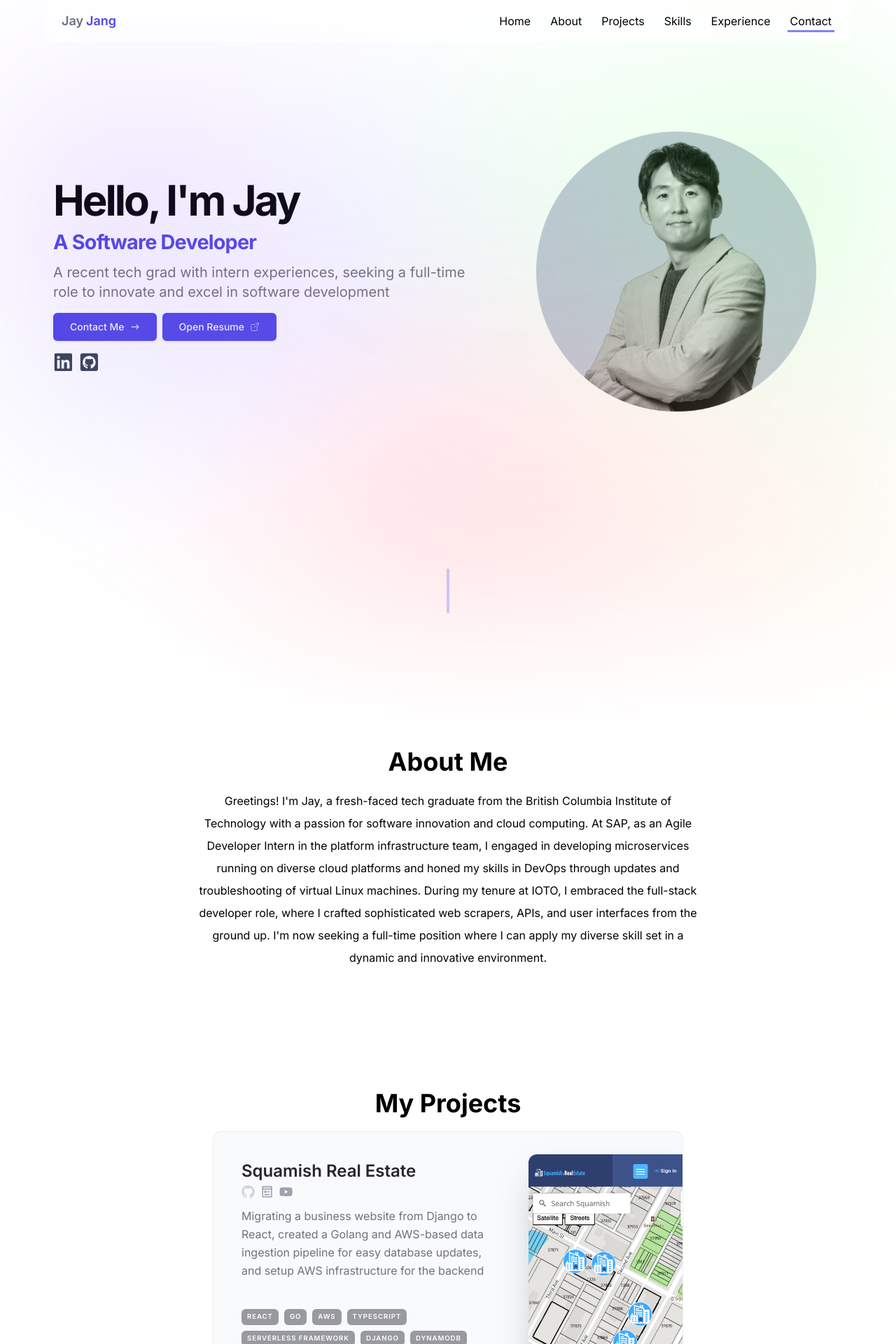
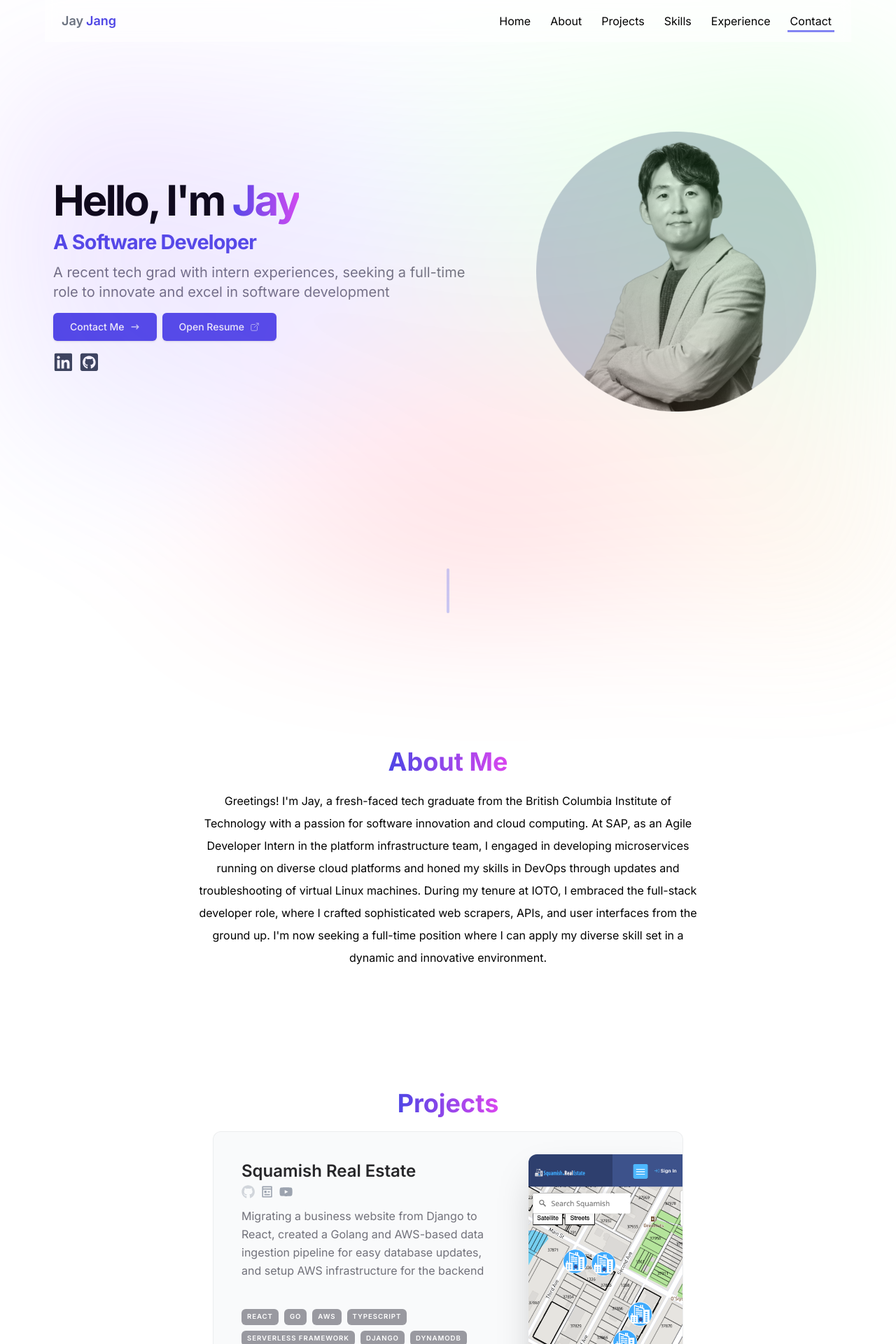
Before and after one commit to jayjang0209/porfolio-website, a Next.js app: page / in a window 1280 px wide. Shown: the top 1920 px of the page at 70% size. Built offline with nearby package versions, Linux system fonts and the light colour scheme.

Commit message:
replace section heading

```diff
--- a/components/about.tsx
+++ b/components/about.tsx
@@ -1,6 +1,7 @@
 "use client";
 
 import React from "react";
+import SectionHeading from "@/components/section-heading";
 import { motion } from "framer-motion";
 import { useSectionInView } from "@/lib/hooks";
 
@@ -16,7 +17,7 @@ export default function About() {
       animate={{ opacity: 1, y: 0 }}
       transition={{ delay: 0.1 }}
     >
-      <h1 className="text-4xl font-bold mb-5">About Me</h1>
+      <SectionHeading>About Me</SectionHeading>
       <p className="mb-3">
         Greetings! I'm Jay, a fresh-faced tech graduate from the British
         Columbia Institute of Technology with a passion for software innovation
--- a/components/contact.tsx
+++ b/components/contact.tsx
@@ -5,6 +5,7 @@ import { EmailLink } from "@/lib/data";
 import { IoIosSend } from "react-icons/io";
 import { useSectionInView } from "@/lib/hooks";
 import { motion } from "framer-motion";
+import SectionHeading from "@/components/section-heading";
 
 export default function Contact() {
   const { ref } = useSectionInView("Contact");
@@ -19,7 +20,7 @@ export default function Contact() {
       transition={{ duration: 0.5 }}
       viewport={{ once: true}}
     >
-      <h1 className="text-4xl font-bold mb-5 text-center">Contact Me</h1>
+      <SectionHeading>Contact</SectionHeading>
       <p className="text-lg text-zinc-500 dark:text-zinc-400">
         I'm currently looking for full-time opportunities in software
         development. Feel free to reach out to me via{" "}
--- a/components/experience.tsx
+++ b/components/experience.tsx
@@ -9,6 +9,7 @@ import "react-vertical-timeline-component/style.min.css";
 import { experiencesData } from "@/lib/data";
 import { useSectionInView } from "@/lib/hooks";
 import ExperienceModal from "./experience-modal";
+import SectionHeading from "@/components/section-heading";
 import type { ExperienceData } from "@/types/data/ExperienceData";
 
 export default function Experience() {
@@ -24,7 +25,7 @@ export default function Experience() {
 
   return (
     <section ref={ref} id="experience" className="scroll-mt-28 mb-28 sm:mb-40">
-      <h1 className="text-4xl font-bold mb-5 text-center">Experiences</h1>
+      <SectionHeading>Experience</SectionHeading>
       <VerticalTimeline lineColor="">
         {experiencesData.map((item, index) => (
           <React.Fragment key={index}>
--- a/components/hero.tsx
+++ b/components/hero.tsx
@@ -39,7 +39,7 @@ export default function Hero() {
             <div className="space-y-2">
               <h1 className="pt-3 text-3xl font-bold tracking-tighter sm:text-5xl xl:text-6xl/none">
                 Hello,
-                I'm <span className="">Jay</span>
+                I'm <span className="indigo_gradient">Jay</span>
               </h1>
               <div className="text-indigo-600 tracking-tighter ">
                 <TypeAnimation
--- a/components/projects.tsx
+++ b/components/projects.tsx
@@ -3,9 +3,10 @@
 import React, { useState, useRef } from "react";
 import { projectsData } from "@/lib/data";
 import Project from "./project";
+import SectionHeading from "@/components/section-heading";
 import { useSectionInView } from "@/lib/hooks";
 import { MdExpandMore, MdExpandLess } from "react-icons/md";
-import { AnimatePresence, m, motion } from "framer-motion";
+import { motion } from "framer-motion";
 
 const projectNumberToShow = 4;
 
@@ -35,7 +36,7 @@ export default function Projects() {
 
   return (
     <section ref={ref} id="projects" className="scroll-mt-28 mb-28">
-      <h1 className="text-4xl font-bold mb-5 text-center">My Projects</h1>
+      <SectionHeading>Projects</SectionHeading>
       {displayedProjects.map((project, index) => (
         <motion.div
           key={index}
--- a/components/skills.tsx
+++ b/components/skills.tsx
@@ -4,6 +4,7 @@ import React from "react";
 import { skillsData } from "@/lib/data";
 import { useSectionInView } from "@/lib/hooks";
 import { motion } from "framer-motion";
+import SectionHeading from "@/components/section-heading";
 
 const fadeInAnimationVariants = {
   initial: {
@@ -28,7 +29,7 @@ export default function Skills() {
       id="skills"
       ref={ref}
     >
-      <h1 className="text-4xl font-bold mb-5 text-center">Skills</h1>
+      <SectionHeading>Skills</SectionHeading>
       <ul className="flex flex-wrap items-center justify-center gap-5">
         {skillsData.map((skill, index) => (
           <motion.li
```
